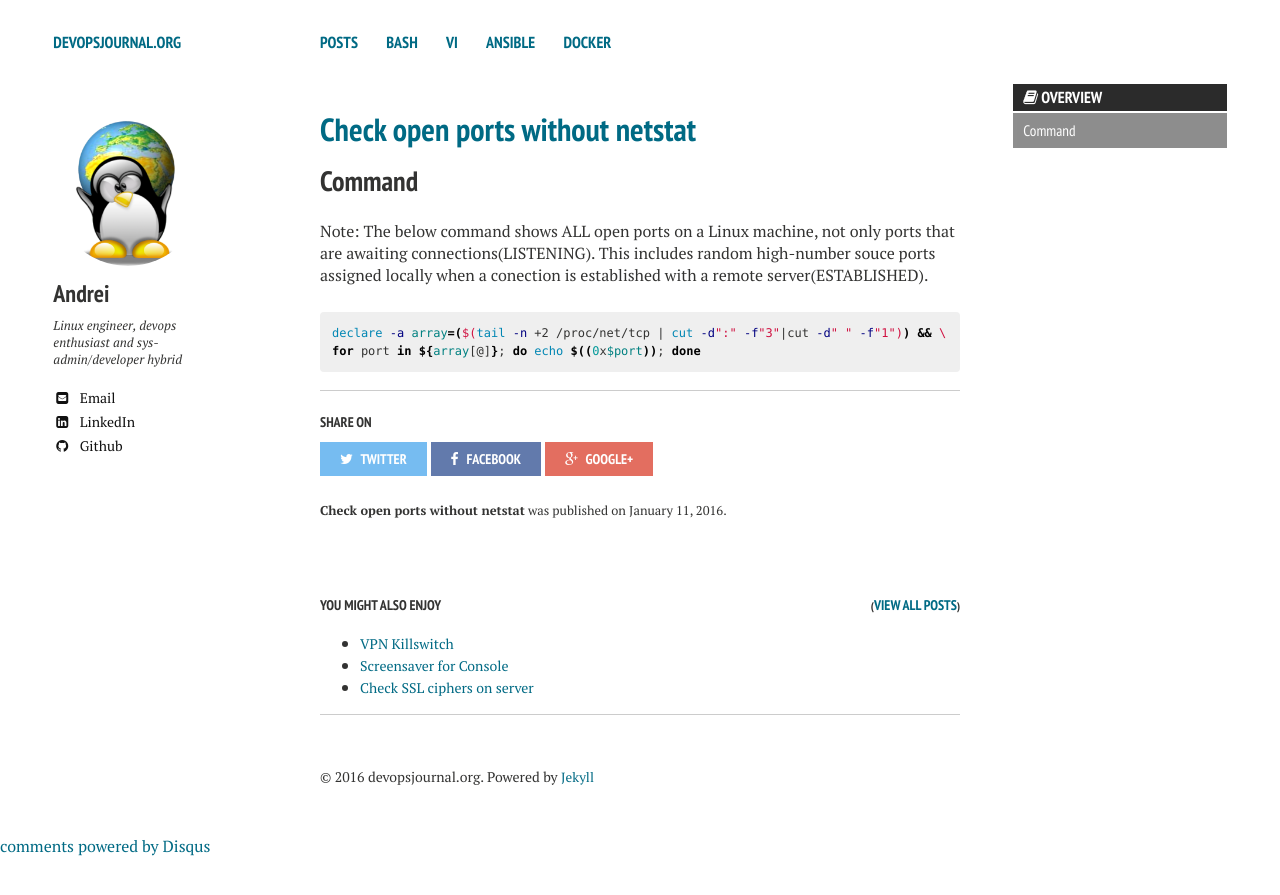
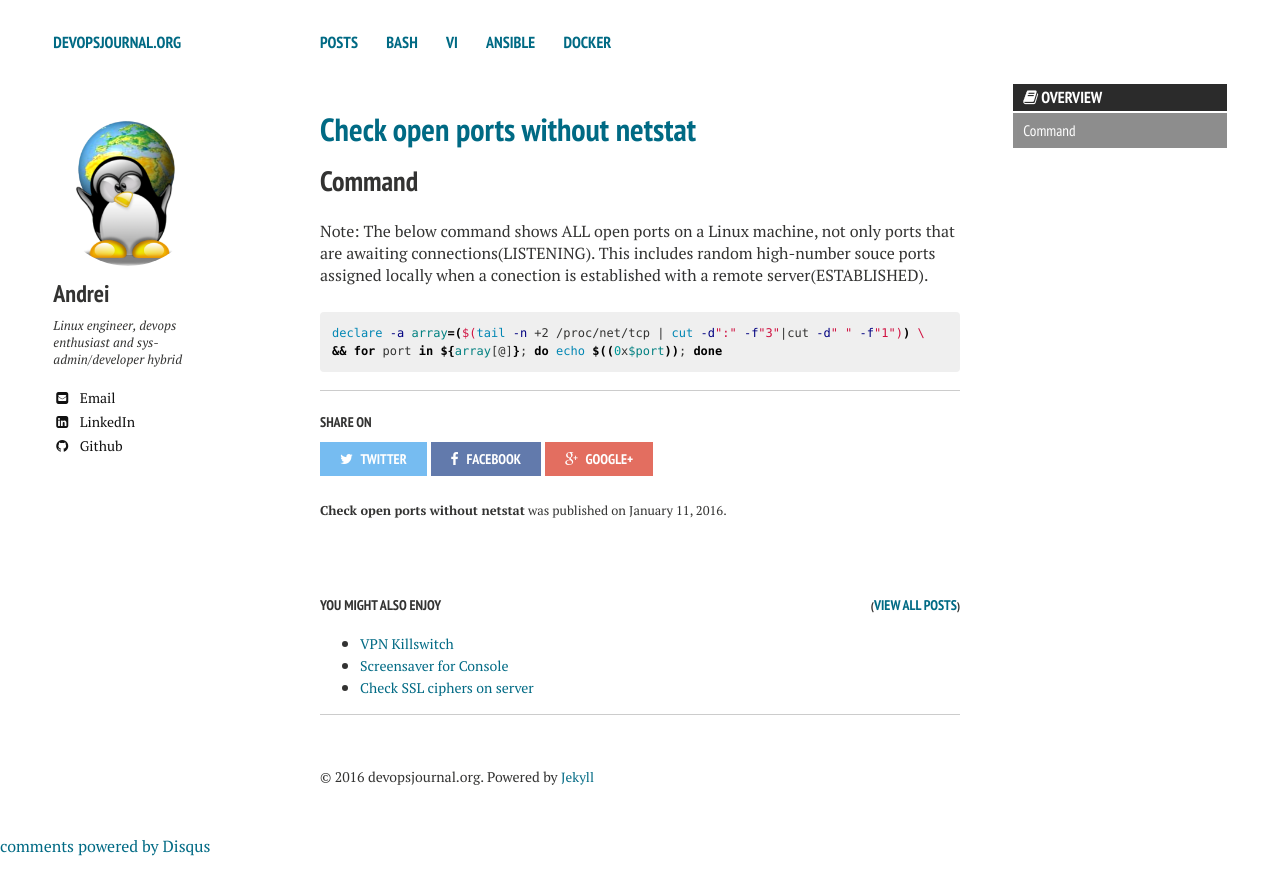
Before and after one commit to andreisid/andreisid.github.io, a Jekyll site: the page built from _posts/2016-01-11-check-open-ports-without-netstat.markdown, in a window 1280 px wide. Shown: the top 895 px of the page. Built offline with Jekyll 4.4.1, drawn with Linux system fonts in a browser that asks for light colours; nearby versions of some CDN libraries; comment, search, counter and statistics services are not loaded.

```diff
--- a/_posts/2016-01-11-check-open-ports-without-netstat.markdown
+++ b/_posts/2016-01-11-check-open-ports-without-netstat.markdown
@@ -21,6 +21,6 @@ Note: The below command shows ALL open ports on a Linux machine, not only ports
 This includes random high-number souce ports assigned locally when a conection is established with a remote server(ESTABLISHED).
 
 {% highlight bash %}
-declare -a array=($(tail -n +2 /proc/net/tcp | cut -d":" -f"3"|cut -d" " -f"1")) && \
-for port in ${array[@]}; do echo $((0x$port)); done
+declare -a array=($(tail -n +2 /proc/net/tcp | cut -d":" -f"3"|cut -d" " -f"1")) \
+&& for port in ${array[@]}; do echo $((0x$port)); done
 {% endhighlight %}
```
